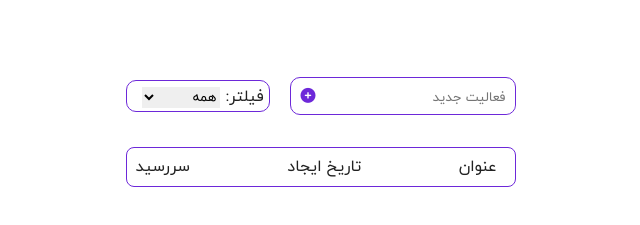
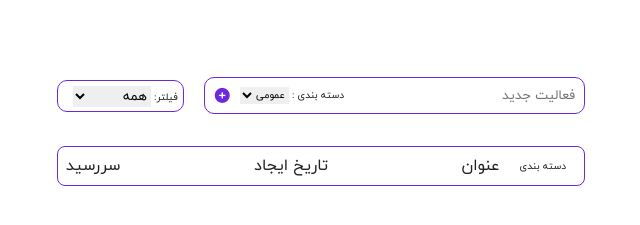
Before and after one commit to aliakbar-jaberi/to-do-list, a plain HTML site: page index.html in a window 1280 px wide. Shown: the part 81-306 px from the top of the page, without its empty margins (319-959 px from the left). Drawn offline with Linux system fonts and the light colour scheme.

Commit message:
Add categorization feature

```diff
--- a/index.html
+++ b/index.html
@@ -18,7 +18,16 @@
        <div class="form-container">
         <form class="todo-form">
           <input type="text" class="todo-input" placeholder=" فعالیت جدید" />
+          <div>
+            <label for="">دسته بندی :</label>
+               <select name="" class="grouping" >
+                 <option value="general"> عمومی</option>
+                <option value="work"> کار</option>
+                <option value="lesson"> درس</option>
+              </select>
+          </div>
           <button type="submit" class="todo-button">
+
             <i class="fas fa-plus-circle"></i>
           </button>
         </form>
@@ -34,9 +43,10 @@
       <div class="form--error">عنوان فعالیت را درج کنید!</div>
  </div>
      <div class="todo-container">
-        <li class=" todo title__list"><span>عنوان</span><span>تاریخ ایجاد</span><span>سررسید </span></li>
+        <li class=" todo title__list"> <span><p>دسته بندی</p>عنوان</span><span>تاریخ ایجاد</span><span>سررسید </span></li>
         <ul class="todolist">
           <!-- <li class="todo">
+            <span class="todo__group" ><i class="fa-solid fa-briefcase"></i> کار</span>
             <p class="todo__title">کار 1</p>
             <span class="todo__createdAt">1402/10/02</span>
             <div class="todo__button">
--- a/style.css
+++ b/style.css
@@ -30,6 +30,8 @@ body{
   height: 100vh;
 
 }
+
+
 .title{
   margin-top: 2rem;
 }
@@ -40,6 +42,11 @@ body{
   align-items: center;
 
 }
+.todo-form{
+  display: flex;
+  align-items: center;
+  justify-content: space-around;
+}
 form{
   border: 1px solid  var(--primaryColor) ;
   border-radius: 10px;
@@ -48,7 +55,7 @@ form{
 }
 
 form input{
-   max-width: 20rem;
+   width: 15rem;
   height: 2rem;
   border: none;
   padding: 5px;
@@ -112,11 +119,21 @@ padding: 5px;
 .todo span{
   margin-right: 10px;
 }
+.todo__group i{
+  color: var(--primaryColor);
+}
 
 .todo__title,.todo__createdAt,.todo__button{
-  width: 33%;
+  width: 30%;
 }
-
+.title__list span{
+  display: flex;
+  align-items: center;
+}
+.title__list p{
+  font-size: 10px;
+  margin-left: 20px;
+}
 .todo__createdAt{
   margin-left: 40px;
 }
@@ -248,5 +265,19 @@ margin-bottom: 10px;
 
 .form__edit form{
   margin-right: 15px;
+
 }
 }
+
+.grouping{
+  border: none;
+  outline: none;
+  font-size: 10px;
+}
+
+.form-container div {font-size: 10px;}
+
+.todo__group{
+  font-size: 10px;
+  margin-left: 10px;
+}
--- a/todoslist.js
+++ b/todoslist.js
@@ -13,7 +13,7 @@ const messageBack = document.querySelector(".back");
 const formEdit = document.querySelector(".form__edit");
 const inputEdit = document.querySelector(".form__edit input");
 const formeEdit = document.querySelector(".form__edit form");
-// const formBack = document.querySelector(".form__back");
+const group = document.querySelector(".grouping");
 
 // Events
 todoForm.addEventListener("submit", addNewTodo);
@@ -48,10 +48,12 @@ function addNewTodo(e) {
     createdAt: new Date().toISOString(),
     title: todoInput.value,
     isCompleted: false,
+    grouping: group.value,
   };
 
   // todos.push(newTodo);
   saveTodo(newTodo);
+
 
   filterTodos();
   messages();
@@ -59,8 +61,17 @@ function addNewTodo(e) {
 
 function createTodos(todos) {
   let result = "";
+
   todos.forEach((todo) => {
+    const groupIcons =
+      todo.grouping === "work"
+        ? `<i class="fa-solid fa-briefcase"></i> کار`
+        : todo.grouping === "lesson"
+        ? `<i class="fa-solid fa-book"></i> درس`
+        : `<i class="fa-solid fa-house"></i> عمومی`;
+
     result += `<li class="todo">
+    <span class="todo__group" >${groupIcons}</span>
             <p class="todo__title ${todo.isCompleted && "completed"} "> ${
       todo.title
     }</p>
```
